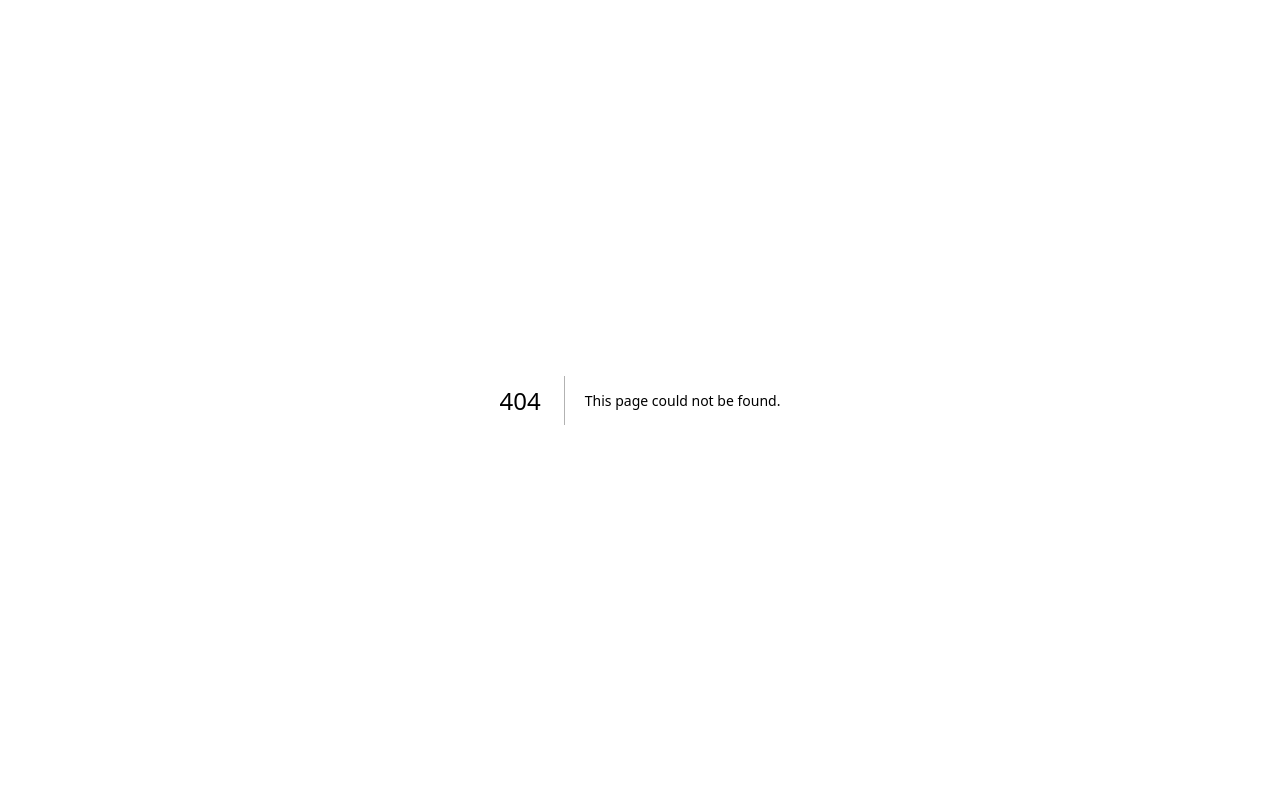
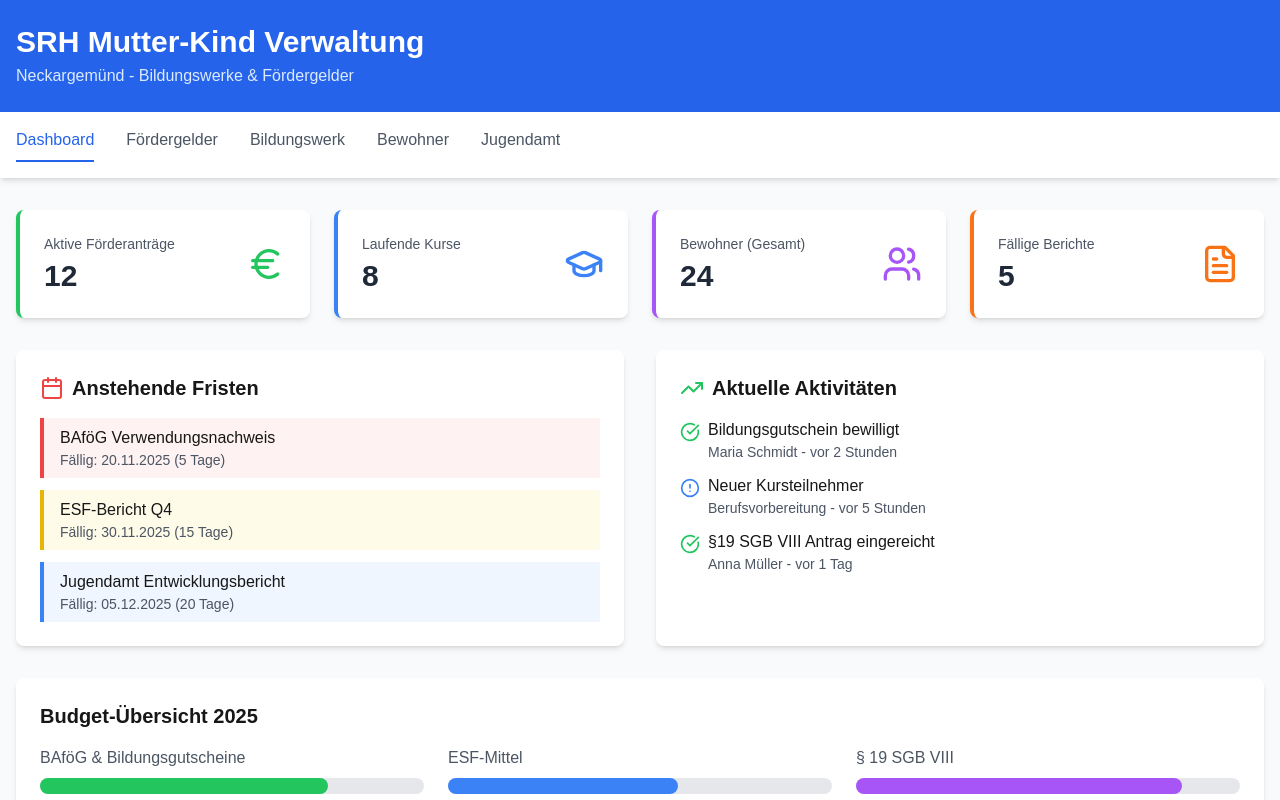
Before and after one commit to heidelbergerkeule-stack/srh-mutter-kind-verwaltung, a Next.js app: page / in a window 1280 px wide. Before the commit this address had no page. Shown: the top 800 px of the page. Built offline with nearby package versions, Linux system fonts and the light colour scheme.

Commit message:
feat: add app/page.tsx

```diff
--- /dev/null
+++ b/app/page.tsx
@@ -0,0 +1,188 @@
+'use client';
+
+import Link from 'next/link';
+import {
+  Euro,
+  GraduationCap,
+  Users,
+  FileText,
+  AlertCircle,
+  TrendingUp,
+  Calendar,
+  CheckCircle
+} from 'lucide-react';
+
+export default function Home() {
+  return (
+    <div className="min-h-screen bg-gray-50">
+      {/* Header */}
+      <header className="bg-blue-600 text-white shadow-lg">
+        <div className="container mx-auto px-4 py-6">
+          <h1 className="text-3xl font-bold">SRH Mutter-Kind Verwaltung</h1>
+          <p className="text-blue-100 mt-1">Neckargemünd - Bildungswerke & Fördergelder</p>
+        </div>
+      </header>
+
+      {/* Navigation */}
+      <nav className="bg-white shadow-md">
+        <div className="container mx-auto px-4">
+          <div className="flex space-x-8 overflow-x-auto py-4">
+            <Link href="/" className="text-blue-600 border-b-2 border-blue-600 pb-2 whitespace-nowrap font-medium">
+              Dashboard
+            </Link>
+            <Link href="/foerdergelder" className="text-gray-600 hover:text-blue-600 pb-2 whitespace-nowrap">
+              Fördergelder
+            </Link>
+            <Link href="/bildungswerk" className="text-gray-600 hover:text-blue-600 pb-2 whitespace-nowrap">
+              Bildungswerk
+            </Link>
+            <Link href="/bewohner" className="text-gray-600 hover:text-blue-600 pb-2 whitespace-nowrap">
+              Bewohner
+            </Link>
+            <Link href="/jugendamt" className="text-gray-600 hover:text-blue-600 pb-2 whitespace-nowrap">
+              Jugendamt
+            </Link>
+          </div>
+        </div>
+      </nav>
+
+      {/* Main Content */}
+      <main className="container mx-auto px-4 py-8">
+        {/* Stats Grid */}
+        <div className="grid grid-cols-1 md:grid-cols-2 lg:grid-cols-4 gap-6 mb-8">
+          <div className="bg-white p-6 rounded-lg shadow-md border-l-4 border-green-500">
+            <div className="flex items-center justify-between">
+              <div>
+                <p className="text-gray-600 text-sm">Aktive Förderanträge</p>
+                <p className="text-3xl font-bold text-gray-800 mt-1">12</p>
+              </div>
+              <Euro className="text-green-500" size={40} />
+            </div>
+          </div>
+
+          <div className="bg-white p-6 rounded-lg shadow-md border-l-4 border-blue-500">
+            <div className="flex items-center justify-between">
+              <div>
+                <p className="text-gray-600 text-sm">Laufende Kurse</p>
+                <p className="text-3xl font-bold text-gray-800 mt-1">8</p>
+              </div>
+              <GraduationCap className="text-blue-500" size={40} />
+            </div>
+          </div>
+
+          <div className="bg-white p-6 rounded-lg shadow-md border-l-4 border-purple-500">
+            <div className="flex items-center justify-between">
+              <div>
+                <p className="text-gray-600 text-sm">Bewohner (Gesamt)</p>
+                <p className="text-3xl font-bold text-gray-800 mt-1">24</p>
+              </div>
+              <Users className="text-purple-500" size={40} />
+            </div>
+          </div>
+
+          <div className="bg-white p-6 rounded-lg shadow-md border-l-4 border-orange-500">
+            <div className="flex items-center justify-between">
+              <div>
+                <p className="text-gray-600 text-sm">Fällige Berichte</p>
+                <p className="text-3xl font-bold text-gray-800 mt-1">5</p>
+              </div>
+              <FileText className="text-orange-500" size={40} />
+            </div>
+          </div>
+        </div>
+
+        {/* Two Column Layout */}
+        <div className="grid grid-cols-1 lg:grid-cols-2 gap-8">
+          {/* Upcoming Deadlines */}
+          <div className="bg-white p-6 rounded-lg shadow-md">
+            <div className="flex items-center mb-4">
+              <Calendar className="text-red-500 mr-2" size={24} />
+              <h2 className="text-xl font-bold">Anstehende Fristen</h2>
+            </div>
+            <div className="space-y-3">
+              <div className="border-l-4 border-red-500 pl-4 py-2 bg-red-50">
+                <p className="font-medium">BAföG Verwendungsnachweis</p>
+                <p className="text-sm text-gray-600">Fällig: 20.11.2025 (5 Tage)</p>
+              </div>
+              <div className="border-l-4 border-yellow-500 pl-4 py-2 bg-yellow-50">
+                <p className="font-medium">ESF-Bericht Q4</p>
+                <p className="text-sm text-gray-600">Fällig: 30.11.2025 (15 Tage)</p>
+              </div>
+              <div className="border-l-4 border-blue-500 pl-4 py-2 bg-blue-50">
+                <p className="font-medium">Jugendamt Entwicklungsbericht</p>
+                <p className="text-sm text-gray-600">Fällig: 05.12.2025 (20 Tage)</p>
+              </div>
+            </div>
+          </div>
+
+          {/* Recent Activities */}
+          <div className="bg-white p-6 rounded-lg shadow-md">
+            <div className="flex items-center mb-4">
+              <TrendingUp className="text-green-500 mr-2" size={24} />
+              <h2 className="text-xl font-bold">Aktuelle Aktivitäten</h2>
+            </div>
+            <div className="space-y-3">
+              <div className="flex items-start">
+                <CheckCircle className="text-green-500 mr-2 mt-1 flex-shrink-0" size={20} />
+                <div>
+                  <p className="font-medium">Bildungsgutschein bewilligt</p>
+                  <p className="text-sm text-gray-600">Maria Schmidt - vor 2 Stunden</p>
+                </div>
+              </div>
+              <div className="flex items-start">
+                <AlertCircle className="text-blue-500 mr-2 mt-1 flex-shrink-0" size={20} />
+                <div>
+                  <p className="font-medium">Neuer Kursteilnehmer</p>
+                  <p className="text-sm text-gray-600">Berufsvorbereitung - vor 5 Stunden</p>
+                </div>
+              </div>
+              <div className="flex items-start">
+                <CheckCircle className="text-green-500 mr-2 mt-1 flex-shrink-0" size={20} />
+                <div>
+                  <p className="font-medium">§19 SGB VIII Antrag eingereicht</p>
+                  <p className="text-sm text-gray-600">Anna Müller - vor 1 Tag</p>
+                </div>
+              </div>
+            </div>
+          </div>
+        </div>
+
+        {/* Budget Overview */}
+        <div className="mt-8 bg-white p-6 rounded-lg shadow-md">
+          <h2 className="text-xl font-bold mb-4">Budget-Übersicht 2025</h2>
+          <div className="grid grid-cols-1 md:grid-cols-3 gap-6">
+            <div>
+              <p className="text-gray-600 mb-2">BAföG & Bildungsgutscheine</p>
+              <div className="bg-gray-200 rounded-full h-4 mb-1">
+                <div className="bg-green-500 h-4 rounded-full" style={{width: '75%'}}></div>
+              </div>
+              <p className="text-sm text-gray-600">180.000 € / 240.000 €</p>
+            </div>
+            <div>
+              <p className="text-gray-600 mb-2">ESF-Mittel</p>
+              <div className="bg-gray-200 rounded-full h-4 mb-1">
+                <div className="bg-blue-500 h-4 rounded-full" style={{width: '60%'}}></div>
+              </div>
+              <p className="text-sm text-gray-600">90.000 € / 150.000 €</p>
+            </div>
+            <div>
+              <p className="text-gray-600 mb-2">§ 19 SGB VIII</p>
+              <div className="bg-gray-200 rounded-full h-4 mb-1">
+                <div className="bg-purple-500 h-4 rounded-full" style={{width: '85%'}}></div>
+              </div>
+              <p className="text-sm text-gray-600">425.000 € / 500.000 €</p>
+            </div>
+          </div>
+        </div>
+      </main>
+
+      {/* Footer */}
+      <footer className="bg-gray-800 text-white mt-16 py-8">
+        <div className="container mx-auto px-4 text-center">
+          <p>© 2025 SRH Berufsbildungswerk Neckargemünd - Jugendhilfe educare</p>
+          <p className="text-gray-400 text-sm mt-2">Entwickelt für die Mutter-Kind-Gruppe</p>
+        </div>
+      </footer>
+    </div>
+  );
+}
```
